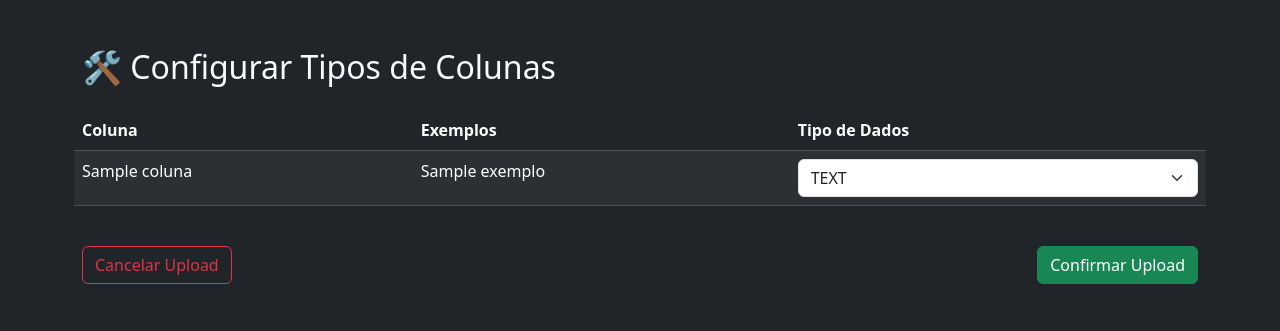
After one commit to ribeirosilvarafaela/mini-sql-ide, a Flask app: template templates/configurar_upload.html in a window 1280 px wide. The commit adds this page. Shown: the top 331 px of the page. Run offline with Flask 2, Linux system fonts and the light colour scheme; the template is opened without the code that fills it: most values are stand-ins (such as "Sample title", 1, 10 or a date in 2020).

Commit message:
inclui tipos de arquivo

```diff
--- a/app.py
+++ b/app.py
@@ -1,99 +1,283 @@
-from flask import Flask, render_template, request, send_file
+from flask import Flask, render_template, request, redirect, url_for, session, flash, send_file
 import pandas as pd
 import sqlite3
 import os
 import re
 import io
+import uuid
+import csv
+import glob
+from datetime import datetime
 
 app = Flask(__name__)
+app.secret_key = 'sua_chave_super_secreta_aqui'
 
 # Banco de dados em memória
 db_conn = sqlite3.connect(':memory:', check_same_thread=False)
 db_cursor = db_conn.cursor()
 
-# Último resultado e histórico
-last_result_df = None
-historico_consultas = []
+# Home
+@app.route('/')
+def index():
+    tabelas = buscar_tabelas()
+    autocomplete_data = []
+    return render_template('index.html', tabelas=tabelas, autocomplete_data=autocomplete_data)
 
-@app.route('/', methods=['GET', 'POST'])
-def index():
-    global db_conn, db_cursor, last_result_df, historico_consultas
-    mensagem = ''
-    resultado = None
-    colunas = []
-    tabelas = []
+# Upload CSV
+@app.route('/upload_csv', methods=['POST'])
+def upload_csv():
+    limpar_jsons_temp() # Limpa arquivos temporários
+    csv_file = request.files['csv_file']
+    if not csv_file:
+        return redirect(url_for('index'))
 
-    if request.method == 'POST':
-        if 'csv_file' in request.files and request.files['csv_file'].filename != '':
-            csv_file = request.files['csv_file']
-            df = pd.read_csv(csv_file)
-            table_name = limpar_nome_tabela(csv_file.filename)
-            try:
-                df.to_sql(table_name, db_conn, if_exists='replace', index=False)
-                mensagem = f'CSV \"{csv_file.filename}\" carregado como tabela \"{table_name}\" com {len(df)} linhas.'
-            except Exception as e:
-                mensagem = f"Erro ao carregar CSV: {str(e)}"
+    df = pd.read_csv(csv_file)
+    table_name = limpar_nome_tabela(csv_file.filename)
+    temp_id = str(uuid.uuid4())
+    temp_json_path = f"temp_{temp_id}.json"
+    df.to_json(temp_json_path)
 
-        elif 'query' in request.form:
-            query = request.form['query']
-            try:
-                res = db_cursor.execute(query)
-                if res.description:
-                    resultado = res.fetchall()
-                    colunas = [description[0] for description in res.description]
-                    last_result_df = pd.DataFrame(resultado, columns=colunas)
-                else:
-                    mensagem = "Comando SQL executado com sucesso (sem resultados)."
-                    resultado = []
-                    last_result_df = pd.DataFrame()
+    session['temp_json_path'] = temp_json_path
+    session['temp_table_name'] = table_name
 
-                # Salva no histórico
-                if query.strip():
-                    historico_consultas.insert(0, query.strip())
-                    historico_consultas = historico_consultas[:5]  # Mantém os últimos 5
-            except Exception as e:
-                mensagem = f"Erro na consulta SQL: {str(e)}"
+    # Sugestões e exemplos
+    colunas = list(df.columns)
+    sugestoes_tipos = {}
+    exemplos = {}
 
-    tabelas = buscar_tabelas()
-    autocomplete_data = get_autocomplete_data(tabelas)
-    return render_template('index.html', mensagem=mensagem, resultado=resultado, colunas=colunas, tabelas=tabelas, autocomplete_data=autocomplete_data, historico=historico_consultas)
+    for coluna in colunas:
+        exemplos[coluna] = df[coluna].dropna().astype(str).head(3).tolist()
 
+        tipo_detectado = parece_data(df[coluna])
+        if tipo_detectado:
+            sugestoes_tipos[coluna] = tipo_detectado
+        elif pd.api.types.is_integer_dtype(df[coluna]):
+            sugestoes_tipos[coluna] = 'INTEGER'
+        elif pd.api.types.is_float_dtype(df[coluna]):
+            sugestoes_tipos[coluna] = 'REAL'
+        else:
+            sugestoes_tipos[coluna] = 'TEXT'
+
+    return render_template('configurar_upload.html', colunas=colunas, sugestoes=sugestoes_tipos, exemplos=exemplos)
+
+# Tela de configuração
+@app.route('/configurar_upload')
+def configurar_upload():
+    temp_json_path = session.get('temp_json_path')
+    table_name = session.get('temp_table_name')
+
+    if not temp_json_path or not table_name:
+        flash('Erro: Não encontramos um CSV carregado. Faça o upload novamente.')
+        return redirect(url_for('index'))
+
+    df = pd.read_json(temp_json_path)
+
+    colunas = list(df.columns)
+    sugestoes_tipos = {}
+    exemplos = {}
+
+    for coluna in colunas:
+        exemplos[coluna] = df[coluna].dropna().astype(str).head(3).tolist()
+
+        tipo_detectado = parece_data(df[coluna])
+        if tipo_detectado:
+            sugestoes_tipos[coluna] = tipo_detectado
+        elif pd.api.types.is_integer_dtype(df[coluna]):
+            sugestoes_tipos[coluna] = 'INTEGER'
+        elif pd.api.types.is_float_dtype(df[coluna]):
+            sugestoes_tipos[coluna] = 'REAL'
+        else:
+            sugestoes_tipos[coluna] = 'TEXT'
+
+    return render_template('configurar_upload.html', colunas=colunas, sugestoes=sugestoes_tipos, exemplos=exemplos)
+
+# Finalizar upload
+@app.route('/finalizar_upload', methods=['POST'])
+def finalizar_upload():
+    tipos = request.form
+    temp_json_path = session['temp_json_path']
+    df = pd.read_json(temp_json_path)
+    table_name = session['temp_table_name']
+
+    # Validação de tipos
+    for coluna in df.columns:
+        tipo_escolhido = tipos[coluna]
+        if not validar_coluna(df[coluna], tipo_escolhido):
+            flash(f"Erro: A coluna '{coluna}' não pode ser convertida para {tipo_escolhido}. Corrija o tipo ou o CSV.")
+            return redirect(url_for('configurar_upload'))
+
+    campos = ", ".join([f'"{col}" {tipos[col]}' for col in df.columns])
+    create_table_sql = f'CREATE TABLE "{table_name}" ({campos});'
+
+    db_cursor.execute(f'DROP TABLE IF EXISTS "{table_name}";')
+    db_cursor.execute(create_table_sql)
+
+    for _, row in df.iterrows():
+        placeholders = ", ".join(["?"] * len(row))
+        insert_sql = f'INSERT INTO "{table_name}" VALUES ({placeholders})'
+        db_cursor.execute(insert_sql, tuple(row))
+
+    db_conn.commit()
+
+    # Limpa sessão e deleta arquivo temporário
+    if os.path.exists(temp_json_path):
+        os.remove(temp_json_path)
+    session.pop('temp_json_path', None)
+    session.pop('temp_table_name', None)
+
+    return redirect(url_for('index'))
+
+# Executar consultas SQL
+@app.route('/executar_query', methods=['POST'])
+def executar_query():
+    query = request.form.get('query')
+
+    try:
+        db_cursor.execute(query)
+        if query.strip().lower().startswith("select"):
+            resultado = db_cursor.fetchall()
+            colunas = [description[0] for description in db_cursor.description]
+        else:
+            db_conn.commit()
+            resultado = []
+            colunas = []
+
+        tabelas = buscar_tabelas()
+        mensagem = "Consulta executada com sucesso!" if resultado else "Comando executado com sucesso."
+        historico = session.get('historico', [])
+        historico.insert(0, query)
+        session['historico'] = historico[:3]
+
+        autocomplete_data = [{"name": t, "meta": "tabela"} for t in tabelas]
+
+        return render_template('index.html', tabelas=tabelas, resultado=resultado, colunas=colunas, mensagem=mensagem, historico=historico, autocomplete_data=autocomplete_data)
+
+    except Exception as e:
+        tabelas = buscar_tabelas()
+        historico = session.get('historico', [])
+        autocomplete_data = [{"name": t, "meta": "tabela"} for t in tabelas]
+        return render_template('index.html', tabelas=tabelas, mensagem=f"Erro na consulta SQL: {str(e)}", historico=historico, autocomplete_data=autocomplete_data)
+
+# Exportar resultado
 @app.route('/exportar_csv')
 def exportar_csv():
-    global last_result_df
-    if last_result_df is not None and not last_result_df.empty:
-        output = io.StringIO()
-        last_result_df.to_csv(output, index=False)
-        output.seek(0)
-        return send_file(io.BytesIO(output.getvalue().encode()), mimetype='text/csv', as_attachment=True, download_name='resultado_consulta.csv')
-    else:
-        return "Nenhum resultado para exportar."
+    historico = session.get('historico', [])
+    if not historico:
+        return redirect(url_for('index'))
+
+    ultima_query = historico[0]
+
+    try:
+        db_cursor.execute(ultima_query)
+        rows = db_cursor.fetchall()
+        columns = [description[0] for description in db_cursor.description]
+
+        temp_filename = "resultado_consulta.csv"
+        with open(temp_filename, mode='w', newline='', encoding='utf-8') as file:
+            writer = csv.writer(file)
+            writer.writerow(columns)
+            writer.writerows(rows)
+
+        return send_file(temp_filename, as_attachment=True)
+    except Exception as e:
+        flash(f"Erro ao exportar CSV: {str(e)}")
+        return redirect(url_for('index'))
+
+def limpar_jsons_temp():
+    arquivos = glob.glob("temp_*.json")
+    for arquivo in arquivos:
+        try:
+            os.remove(arquivo)
+        except Exception as e:
+            print(f"Erro ao tentar remover {arquivo}: {e}")
+# Funções auxiliares
+def buscar_tabelas():
+    try:
+        res = db_cursor.execute("SELECT name FROM sqlite_master WHERE type='table';")
+        return [row[0] for row in res.fetchall()]
+    except:
+        return []
 
 def limpar_nome_tabela(nome_arquivo):
     nome = os.path.splitext(nome_arquivo)[0]
     nome = re.sub(r'\W+', '_', nome)
     return nome.lower()
 
-def buscar_tabelas():
+def parece_data(serie):
+    formatos_timestamp = [
+        '%Y-%m-%d %H:%M:%S.%f', '%Y-%m-%d %H:%M:%S',
+        '%d/%m/%Y %H:%M:%S.%f', '%d/%m/%Y %H:%M:%S',
+        '%Y/%m/%d %H:%M:%S.%f', '%Y/%m/%d %H:%M:%S'
+    ]
+    formatos_data = [
+        '%Y-%m-%d', '%d/%m/%Y', '%Y/%m/%d'
+    ]
+    amostra = serie.dropna().astype(str).head(5)
+
+    for valor in amostra:
+        for formato in formatos_timestamp:
+            try:
+                datetime.strptime(valor.strip(), formato)
+                return 'TIMESTAMP'
+            except ValueError:
+                continue
+
+    for valor in amostra:
+        for formato in formatos_data:
+            try:
+                datetime.strptime(valor.strip(), formato)
+                return 'DATE'
+            except ValueError:
+                continue
+
+    return None
+
+def validar_coluna(serie, tipo):
     try:
-        res = db_cursor.execute("SELECT name FROM sqlite_master WHERE type='table';")
-        tabelas = [row[0] for row in res.fetchall()]
-        return tabelas
+        if tipo == 'INTEGER':
+            pd.to_numeric(serie.dropna(), downcast='integer')
+        elif tipo == 'REAL':
+            pd.to_numeric(serie.dropna(), downcast='float')
+        elif tipo == 'DATE':
+            formatos = ['%Y-%m-%d', '%d/%m/%Y', '%Y/%m/%d']
+            for valor in serie.dropna():
+                str_valor = str(valor).strip()
+                if not any([tenta_data(str_valor, f) for f in formatos]):
+                    return False
+        elif tipo == 'TIMESTAMP':
+            formatos = [
+                '%Y-%m-%d %H:%M:%S.%f', '%Y-%m-%d %H:%M:%S',
+                '%d/%m/%Y %H:%M:%S.%f', '%d/%m/%Y %H:%M:%S',
+                '%Y/%m/%d %H:%M:%S.%f', '%Y/%m/%d %H:%M:%S'
+            ]
+            for valor in serie.dropna():
+                str_valor = str(valor).strip()
+                if not any([tenta_data(str_valor, f) for f in formatos]):
+                    return False
+        # TEXT aceita qualquer coisa
     except Exception:
-        return []
+        return False
+    return True
 
-def get_autocomplete_data(tabelas):
-    data = []
-    for tabela in tabelas:
-        try:
-            res = db_cursor.execute(f"PRAGMA table_info({tabela});")
-            colunas = [row[1] for row in res.fetchall()]
-            data.append({"name": tabela, "meta": "tabela"})
-            for coluna in colunas:
-                data.append({"name": coluna, "meta": f"coluna de {tabela}"})
-        except:
-            continue
-    return data
+def tenta_data(valor, formato):
+    try:
+        datetime.strptime(valor, formato)
+        return True
+    except:
+        return False
+
+@app.route('/cancelar_upload')
+def cancelar_upload():
+    temp_json_path = session.get('temp_json_path')
+
+    if temp_json_path and os.path.exists(temp_json_path):
+        os.remove(temp_json_path)
+
+    session.pop('temp_json_path', None)
+    session.pop('temp_table_name', None)
+
+    flash('Upload cancelado com sucesso.')
+    return redirect(url_for('index'))
 
 if __name__ == '__main__':
     app.run(host="0.0.0.0", port=10000)
--- /dev/null
+++ b/templates/configurar_upload.html
@@ -0,0 +1,51 @@
+<!DOCTYPE html>
+<html lang="en">
+<head>
+    <meta charset="UTF-8">
+    <title>Configurar Tipos de Colunas</title>
+    <link href="https://cdn.jsdelivr.net/npm/bootstrap@5.3.3/dist/css/bootstrap.min.css" rel="stylesheet">
+</head>
+<body class="bg-dark text-light">
+
+<div class="container py-5">
+    <h2 class="mb-4">🛠️ Configurar Tipos de Colunas</h2>
+    <form method="POST" action="/finalizar_upload" enctype="multipart/form-data" class="row g-3">
+        <table class="table table-dark table-striped">
+            <thead>
+                <tr>
+                    <th>Coluna</th>
+                    <th>Exemplos</th>
+                    <th>Tipo de Dados</th>
+                </tr>
+            </thead>
+            <tbody>
+                {% for coluna in colunas %}
+                <tr>
+                    <td>{{ coluna }}</td>
+                    <td>
+                        {% for exemplo in exemplos[coluna] %}
+                            <div>{{ exemplo }}</div>
+                        {% endfor %}
+                    </td>
+                    <td>
+                        <select class="form-select" name="{{ coluna }}" required>
+                            <option value="TEXT" {% if sugestoes[coluna] == 'TEXT' %}selected{% endif %}>TEXT</option>
+                            <option value="INTEGER" {% if sugestoes[coluna] == 'INTEGER' %}selected{% endif %}>INTEGER</option>
+                            <option value="REAL" {% if sugestoes[coluna] == 'REAL' %}selected{% endif %}>REAL</option>
+                            <option value="DATE" {% if sugestoes[coluna] == 'DATE' %}selected{% endif %}>DATE</option>
+                            <option value="TIMESTAMP" {% if sugestoes[coluna] == 'TIMESTAMP' %}selected{% endif %}>TIMESTAMP</option>
+                        </select>
+                    </td>
+                </tr>
+                {% endfor %}
+            </tbody>
+        </table>
+        <div class="d-flex justify-content-between mt-4">
+            <a href="{{ url_for('cancelar_upload') }}" class="btn btn-outline-danger">Cancelar Upload</a>
+            <button type="submit" class="btn btn-success">Confirmar Upload</button>
+       </div>
+    </form>
+</div>
+
+</body>
+</html>
```
Also changed, not shown: templates/index.html (+51 -11 lines), README.md, 1 other file.
